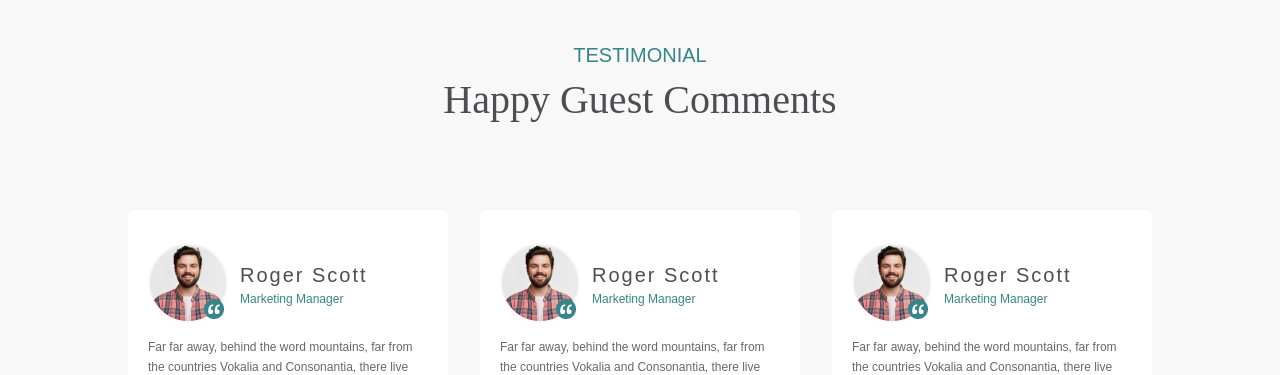
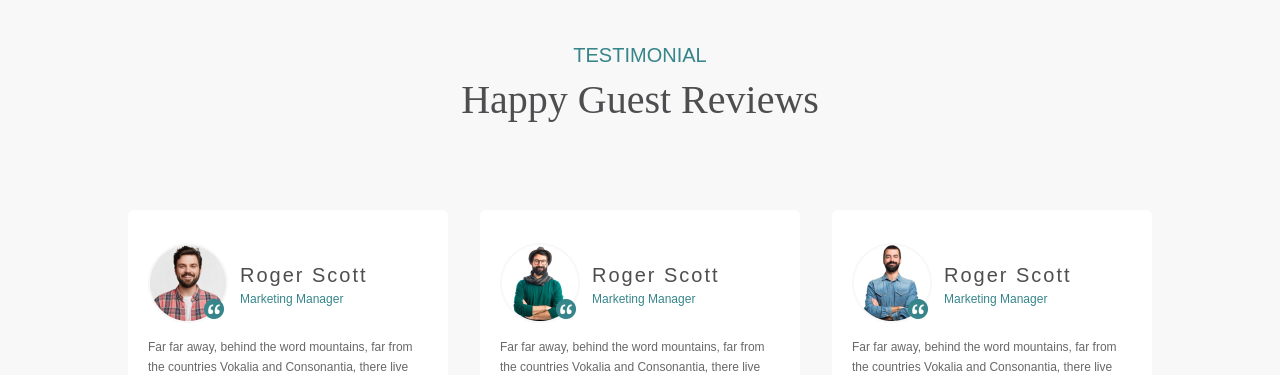
Before and after one commit to sehan22/FiesTo-Hotel-Project, a React (Create React App) app in the folder client/: page / in a window 1280 px wide. Shown: the part 3573-3948 px from the top of the page. Built offline with nearby package versions, Linux system fonts and the light colour scheme.

Commit message:
site Home Page Footer.tsx & Home.tsx updated

```diff
--- a/client/src/view/common/Footer/Footer.tsx
+++ b/client/src/view/common/Footer/Footer.tsx
@@ -5,10 +5,12 @@ export class Footer extends Component {
         return (
             <div className="flex bg-gradient-to-t from-black to-primary">
                 <div className="flex flex-col items-center justify-center g-10 text-white">
-                    <div className="flex justify-center items-center text-center">
+                    <div className="flex justify-center items-center">
                         <div></div>
 
-                        <h3 className="text-center">DEVELOPED BY SEHAN RANAWEERA 2023</h3>
+                        <div>
+                            <h3>DEVELOPED BY SEHAN RANAWEERA 2023</h3>
+                        </div>
                     </div>
                 </div>
             </div>
--- a/client/src/view/pages/Home/Home.tsx
+++ b/client/src/view/pages/Home/Home.tsx
@@ -385,7 +385,7 @@ export class Home extends Component {
                     <div className="flex flex-col flex-wrap justify-center items-center gap-10">
                         <div className="flex flex-col justify-center items-center p-5">
                             <h2 className="font-poppins text-secondary text-topictwo">TESTIMONIAL</h2>
-                            <h1 className="font-Milonga text-quinary text-topic">Happy Guest Comments</h1>
+                            <h1 className="font-Milonga text-quinary text-topic">Happy Guest Reviews</h1>
                         </div>
 
                         <div className="flex flex-wrap items-center justify-center p-5 gap-8">
@@ -413,7 +413,7 @@ export class Home extends Component {
                                 className="flex flex-col justify-center items-start w-[320px] h-[220px] p-5 rounded-md bg-white hover:scale-105">
                                 <div className="flex flex-col gap-3 font-poppins">
                                     <div className="flex items-center gap-3">
-                                        <img className="w-[80px]" src={FirstManImg} alt=""/>
+                                        <img className="w-[80px]" src={SecondManImg} alt=""/>
 
                                         <div>
                                             <h1 className="text-topictwo text-quinary tracking-[2px]">Roger Scott</h1>
@@ -433,7 +433,7 @@ export class Home extends Component {
                                 className="flex flex-col justify-center items-start w-[320px] h-[220px] p-5 rounded-md bg-white hover:scale-105">
                                 <div className="flex flex-col gap-3 font-poppins">
                                     <div className="flex items-center gap-3">
-                                        <img className="w-[80px]" src={FirstManImg} alt=""/>
+                                        <img className="w-[80px]" src={ThirdManImg} alt=""/>
 
                                         <div>
                                             <h1 className="text-topictwo text-quinary tracking-[2px]">Roger Scott</h1>
```
